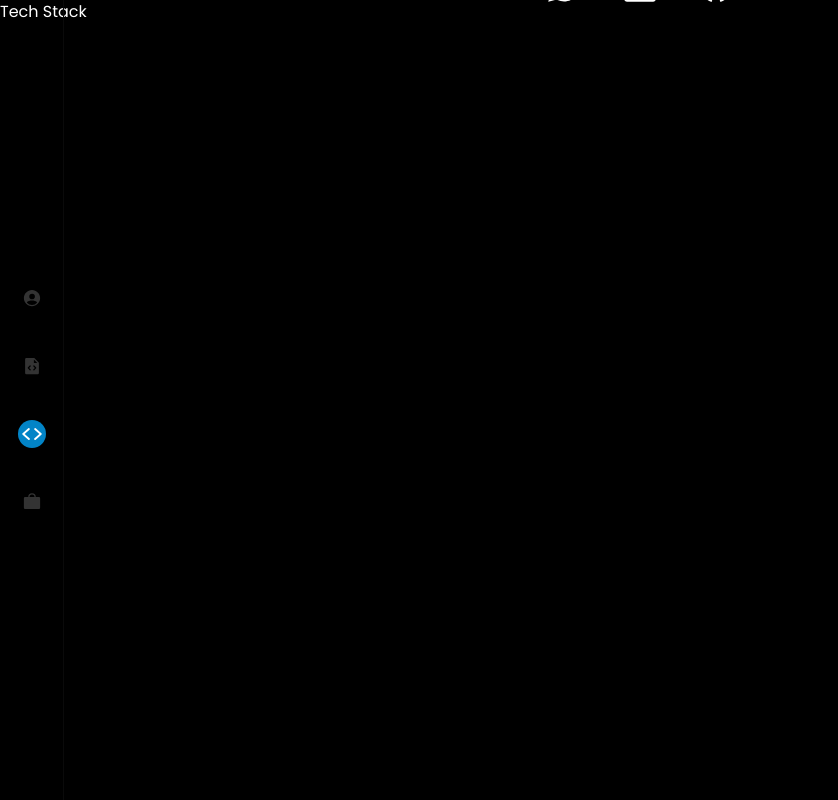
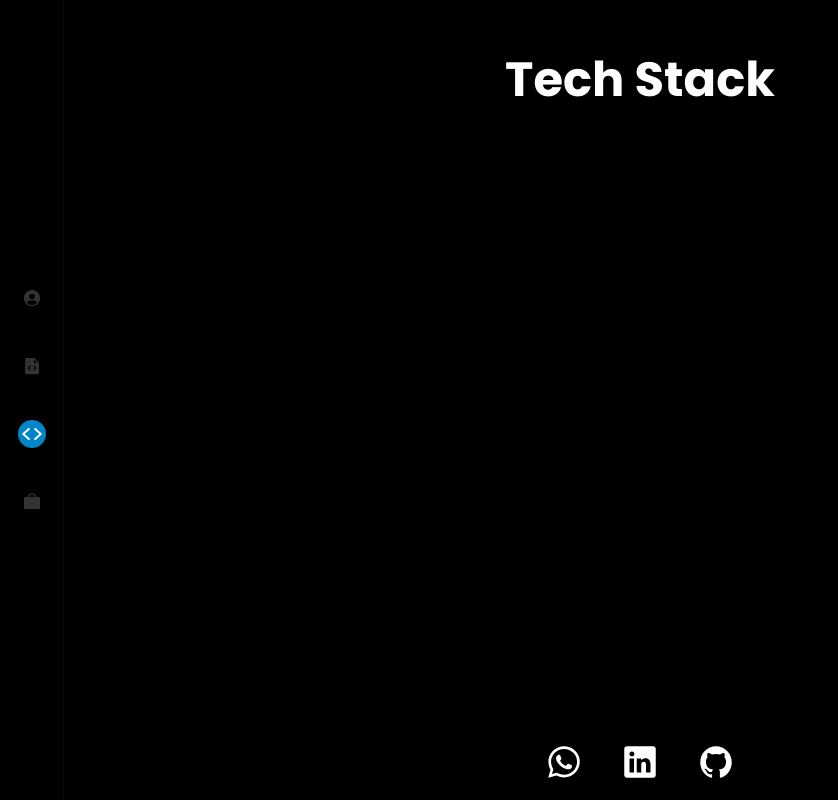
Before and after one commit to alex-arraga/portfolio-2025, a Next.js app: page /tech-stack in a window 1280 px wide. Shown: the whole page, without its empty margins (0-838 px from the left). Built offline with nearby package versions, Linux system fonts and the light colour scheme.

Commit message:
custom classes added

```diff
--- a/src/app/about-me/page.tsx
+++ b/src/app/about-me/page.tsx
@@ -3,12 +3,10 @@ import { Card } from "@/components";
 
 export default function AboutMePage() {
   return (
-    <main className="relative flex justify-center items-start min-h-screen mx-72">
+    <main className="container-page">
+      <section className="container-section">
 
-      <section className="flex flex-col justify-center items-center gap-6 my-14">
-        <h1 className="h1-bold">
-          About me
-        </h1>
+        <h1 className="h1-bold">About me</h1>
 
         <div className="flex flex-col gap-6">
           {/* Me */}
--- a/src/app/globals.css
+++ b/src/app/globals.css
@@ -3,6 +3,14 @@
 @tailwind components;
 
 @tailwind utilities;
+
+.container-page {
+  @apply relative mx-72 flex min-h-screen items-start justify-center;
+}
+
+.container-section {
+  @apply my-14 flex flex-col items-center justify-center gap-6;
+}
 
 .card {
   @apply rounded-3xl border border-neutral-500 2xl:p-10;
--- a/src/app/tech-stack/page.tsx
+++ b/src/app/tech-stack/page.tsx
@@ -1,8 +1,12 @@
 
 export default function TechStackPage() {
   return (
-    <main>
-      <h1>Tech Stack</h1>
+    <main className="container-page">
+      <section className="container-section">
+
+        <h1 className="h1-bold">Tech Stack</h1>
+
+      </section>
     </main>
   );
 }
```
